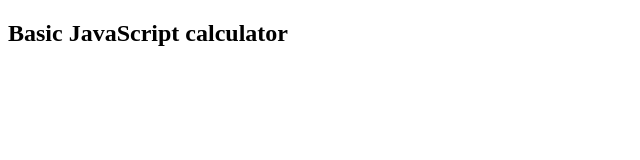
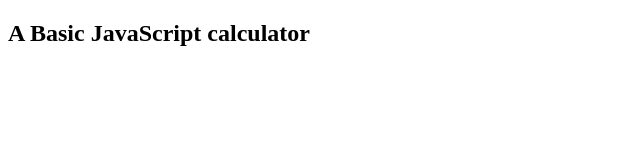
Before and after one commit to casey216/basic-JavaScript-calculator, a plain HTML site: page index.html in a window 1280 px wide. Shown: the whole page, without its empty margins (0-640 px from the left). Drawn offline with Linux system fonts and the light colour scheme.

Commit message:
Update index.html

```diff
--- a/index.html
+++ b/index.html
@@ -3,7 +3,7 @@
 
 <body>
 
-<h2>Basic JavaScript calculator </h2>
+<h2>A Basic JavaScript calculator </h2>
 
 <script src="index.js">
 </script>
```
